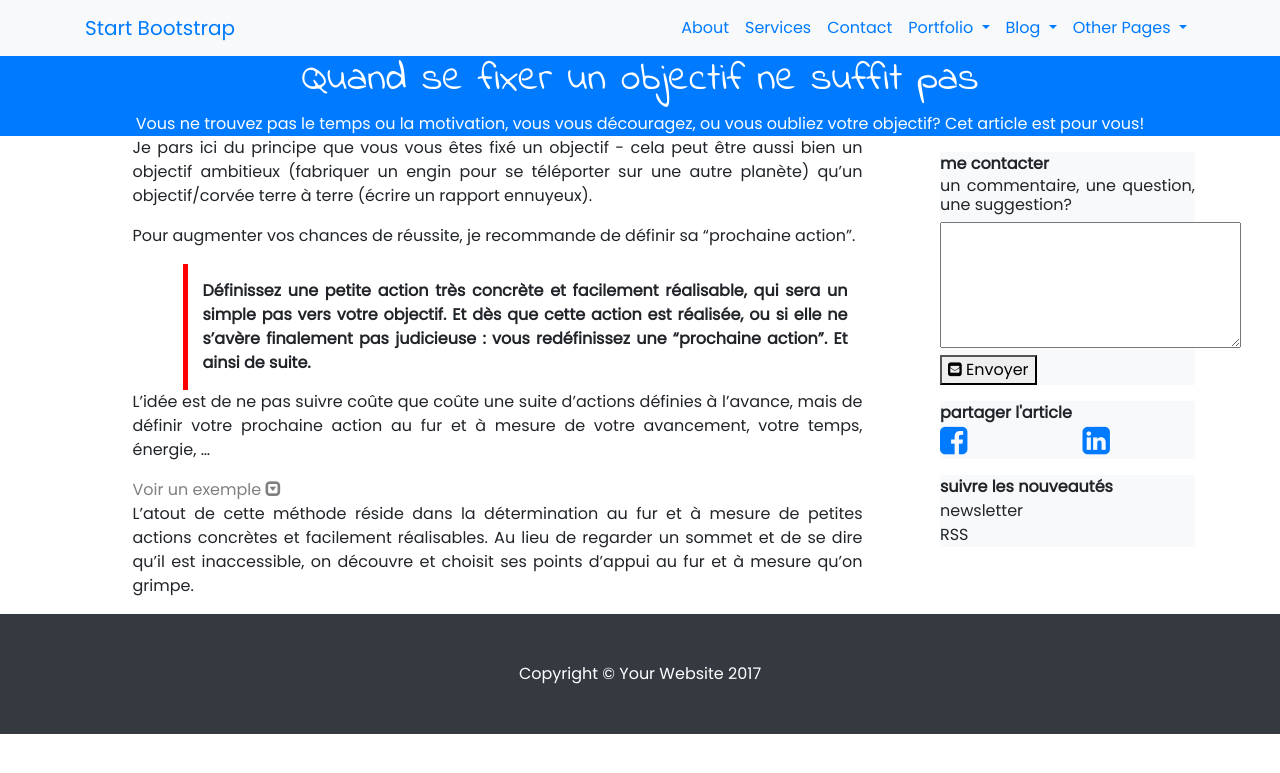
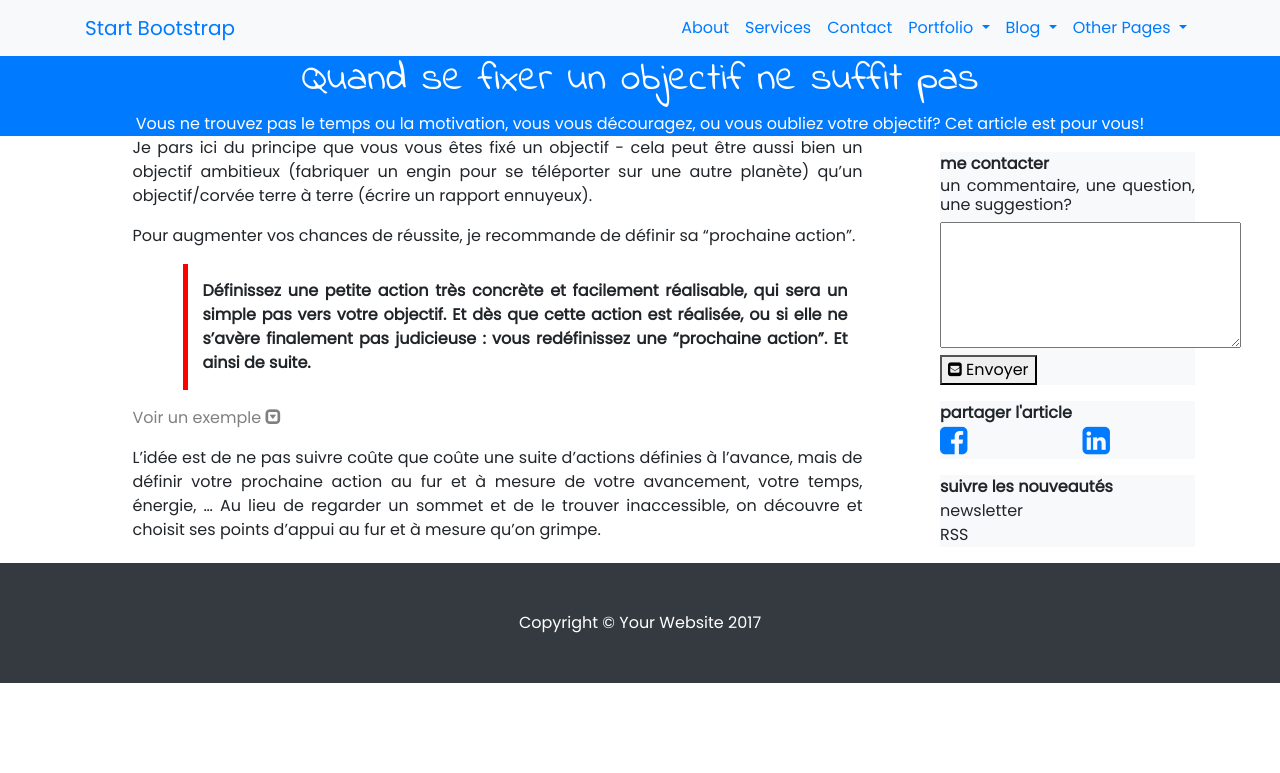
Before and after one commit to OrgaEvolutions/Nathoup.github.io, a Jekyll site: the page built from articles/prochaine_action.html, in a window 1280 px wide. Shown: the top 773 px of the page. Built offline with Jekyll 4.4.1, drawn with Linux system fonts in a browser that asks for light colours; nearby versions of some CDN libraries; some web fonts are replaced.

Commit message:
Update prochaine_action.html

```diff
--- a/articles/prochaine_action.html
+++ b/articles/prochaine_action.html
@@ -15,15 +15,18 @@ Je pars ici du principe que vous vous êtes fixé un objectif - cela peut être
 pas vers votre objectif.
 Et dès que cette action est réalisée, ou si elle ne s’avère finalement pas judicieuse : vous redéfinissez une “prochaine action”. Et ainsi de suite.
 {% include al type='fin_passage_important' %}
-L’idée est de ne pas suivre coûte que coûte une suite d’actions définies à l’avance, mais de définir votre prochaine action au fur et à mesure de votre avancement, votre temps, énergie, …
 {% include al type='fin_paragraphe' %}
 
+{% include al type='paragraphe' %}
 {% include al type='exemple' %}Exemple: fabriquer un engin pour se téléporter sur une autre planète
 {% include al type='debut_liste' %}
 {% include al type='element_liste' %}prochaine action : rechercher les publications de chercheurs sur le sujet{% include al type='fin_element_liste' %}
 Vous recherchez et n’en trouvez pas, vous redéfinissez une nouvelle action :
 {% include al type='element_liste' %}chercher d’autres personnes intéressées{% include al type='fin_element_liste' %}
 {% include al type='fin_exemple' %}
+{% include al type='fin_paragraphe' %}
 
-{% include al type='paragraphe' %}L’atout de cette méthode réside dans la détermination au fur et à mesure de petites actions concrètes et facilement réalisables. Au lieu de regarder un sommet et de se dire qu’il est inaccessible, on découvre et choisit ses points d’appui au fur et à mesure qu’on grimpe.
+{% include al type='paragraphe' %}L’idée est de ne pas suivre coûte que coûte une suite d’actions définies à l’avance, mais de
+définir votre prochaine action au fur et à mesure de votre avancement, votre temps, énergie, …
+Au lieu de regarder un sommet et de le trouver inaccessible, on découvre et choisit ses points d’appui au fur et à mesure qu’on grimpe.
 {% include al type='fin_paragraphe' %}
```
